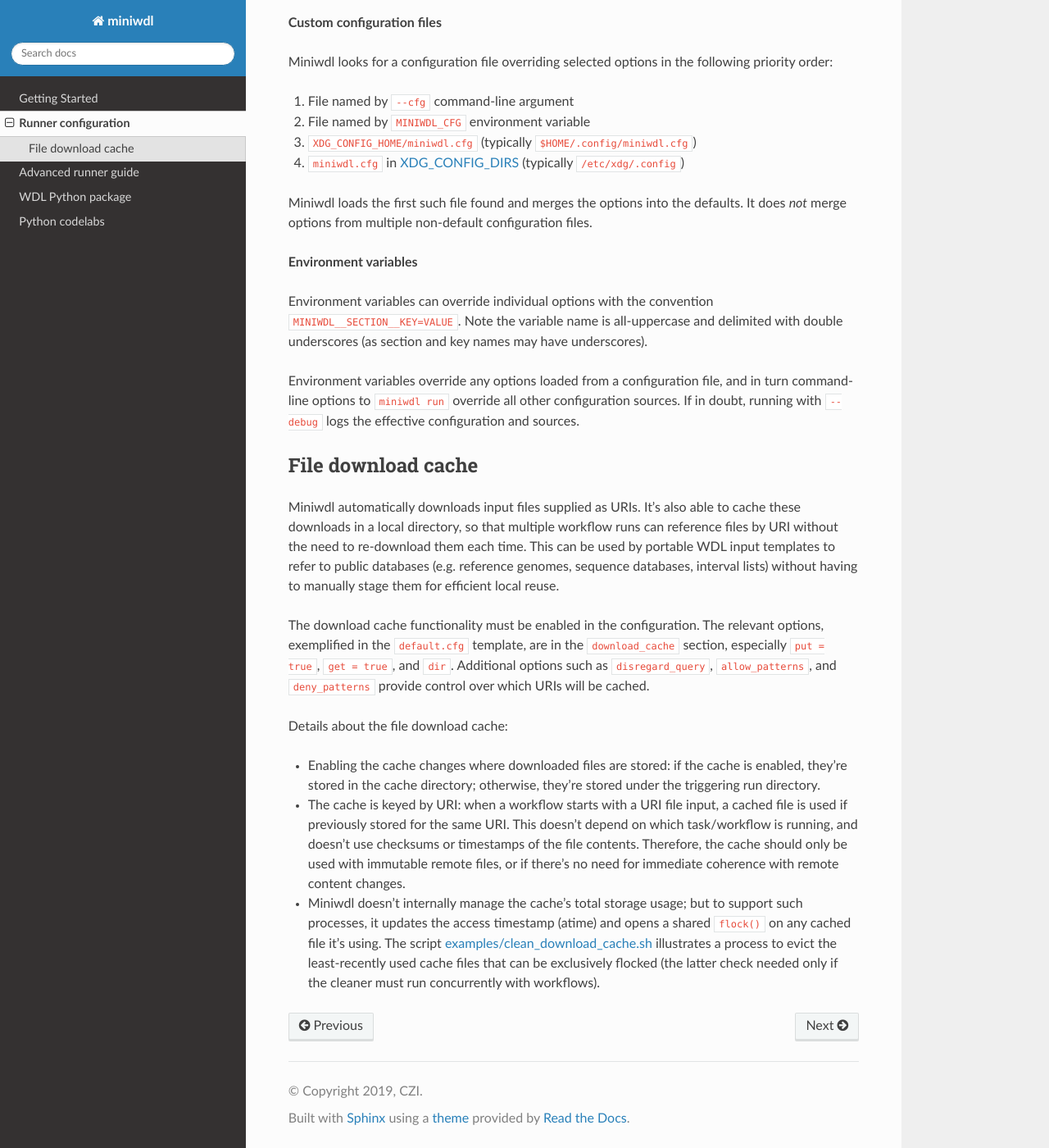
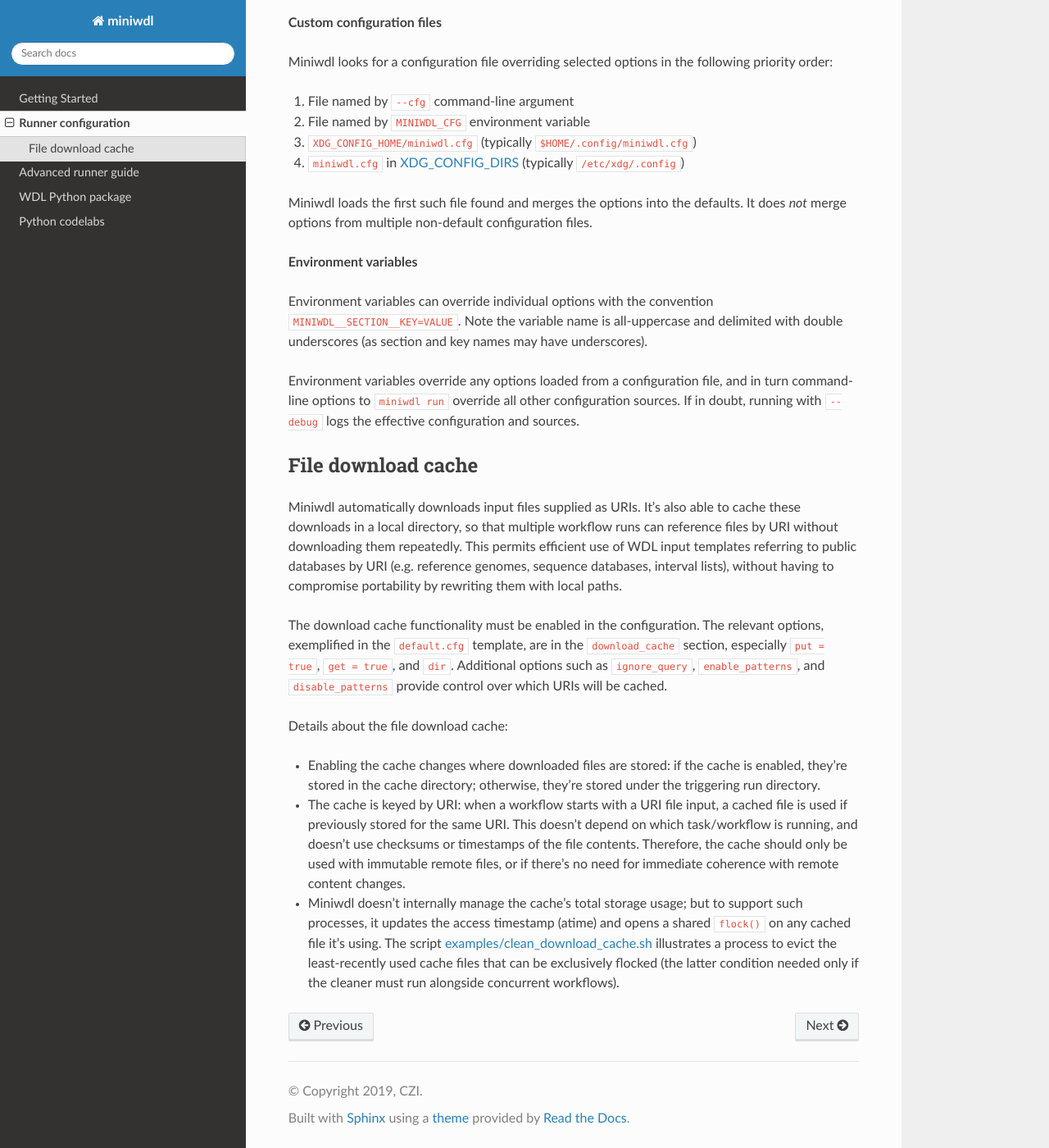
Before and after one commit to chanzuckerberg/miniwdl, a Sphinx documentation site: the page built from docs/runner_config.md, in a window 1280 px wide and 1400 px high, scrolled down 410 px. Shown: the whole window at 82% size. Built offline with Sphinx 7.4.7 and the Read the Docs theme 2.0.0, drawn with Linux system fonts in a browser that asks for light colours.

Commit message:
rename download cache config options for consistency

```diff
--- a/docs/runner_config.md
+++ b/docs/runner_config.md
@@ -25,12 +25,12 @@ Environment variables override any options loaded from a configuration file, and
 
 ### File download cache
 
-Miniwdl automatically downloads input files supplied as URIs. It's also able to cache these downloads in a local directory, so that multiple workflow runs can reference files by URI without the need to re-download them each time. This can be used by portable WDL input templates to refer to public databases (e.g. reference genomes, sequence databases, interval lists) without having to manually stage them for efficient local reuse.
+Miniwdl automatically downloads input files supplied as URIs. It's also able to cache these downloads in a local directory, so that multiple workflow runs can reference files by URI without downloading them repeatedly. This permits efficient use of WDL input templates referring to public databases by URI (e.g. reference genomes, sequence databases, interval lists), without having to compromise portability by rewriting them with local paths.
 
-The download cache functionality must be enabled in the configuration. The relevant options, exemplified in the [`default.cfg`](https://github.com/chanzuckerberg/miniwdl/blob/master/WDL/runtime/config_templates/default.cfg) template, are in the `download_cache` section, especially `put = true`, `get = true`, and `dir`. Additional options such as `disregard_query`, `allow_patterns`, and `deny_patterns` provide control over which URIs will be cached.
+The download cache functionality must be enabled in the configuration. The relevant options, exemplified in the [`default.cfg`](https://github.com/chanzuckerberg/miniwdl/blob/master/WDL/runtime/config_templates/default.cfg) template, are in the `download_cache` section, especially `put = true`, `get = true`, and `dir`. Additional options such as `ignore_query`, `enable_patterns`, and `disable_patterns` provide control over which URIs will be cached.
 
 Details about the file download cache:
 
 * Enabling the cache changes where downloaded files are stored: if the cache is enabled, they're stored in the cache directory; otherwise, they're stored under the triggering run directory.
 * The cache is keyed by URI: when a workflow starts with a URI file input, a cached file is used if previously stored for the same URI. This doesn't depend on which task/workflow is running, and doesn't use checksums or timestamps of the file contents. Therefore, the cache should only be used with immutable remote files, or if there's no need for immediate coherence with remote content changes.
-* Miniwdl doesn't internally manage the cache's total storage usage; but to support such processes, it updates the access timestamp (atime) and opens a shared `flock()` on any cached file it's using. The script [examples/clean_download_cache.sh](https://github.com/chanzuckerberg/miniwdl/blob/master/examples/clean_download_cache.sh) illustrates a process to evict the least-recently used cache files that can be exclusively flocked (the latter check needed only if the cleaner must run concurrently with workflows).
+* Miniwdl doesn't internally manage the cache's total storage usage; but to support such processes, it updates the access timestamp (atime) and opens a shared `flock()` on any cached file it's using. The script [examples/clean_download_cache.sh](https://github.com/chanzuckerberg/miniwdl/blob/master/examples/clean_download_cache.sh) illustrates a process to evict the least-recently used cache files that can be exclusively flocked (the latter condition needed only if the cleaner must run alongside concurrent workflows).
```
Also changed, not shown: 3 other files.
